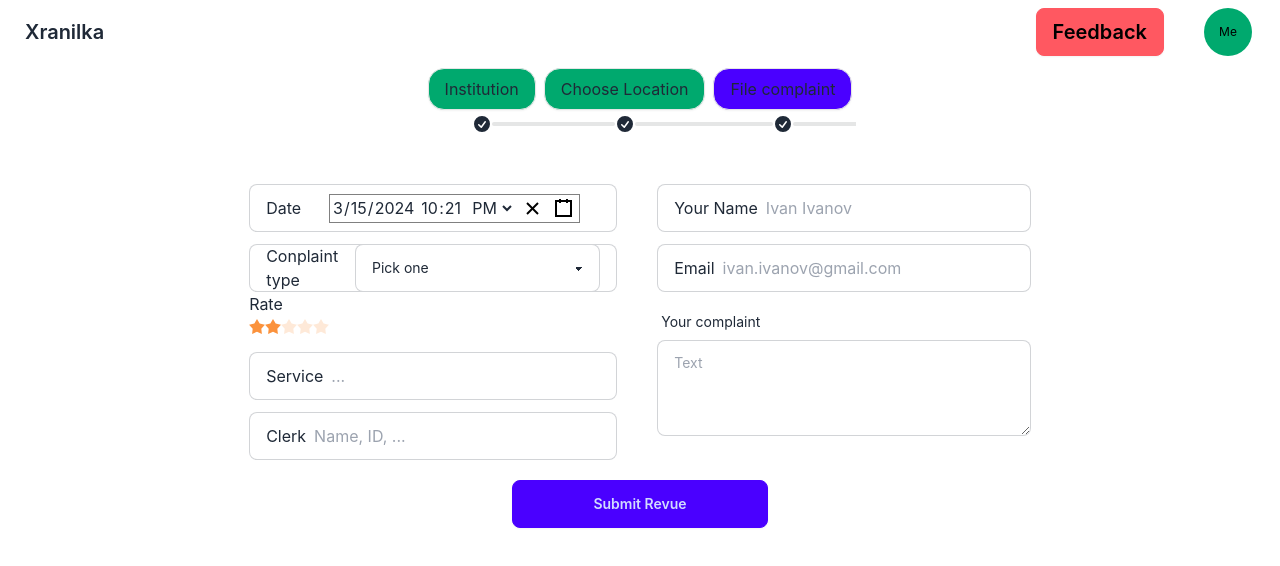
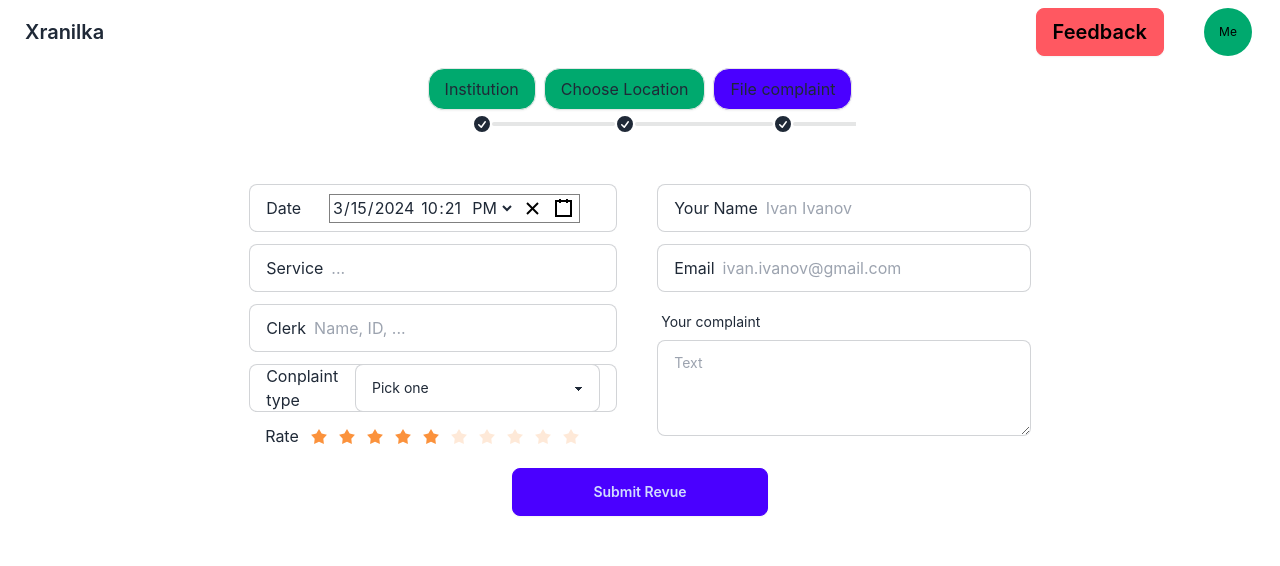
Before and after one commit to NikolayLazarov/HackTUES10, a React (Create React App) app in the folder front-end/: page /complaint-form in a window 1280 px wide. Shown: the top 566 px of the page. Built offline with nearby package versions, Linux system fonts and the light colour scheme.

Commit message:
Better Design Form, add mor stars to rating

```diff
--- a/front-end/src/components/ComplaintForm/ComplaintForm.jsx
+++ b/front-end/src/components/ComplaintForm/ComplaintForm.jsx
@@ -23,16 +23,6 @@ const ComplaintForm = () => {
                 </label>
 
                 <label className="input input-bordered flex items-center gap-2">
-                Conplaint type
-                    <SelectorOptions options={["speed" , "politeness", "precision", "tech", "accessability", "pricing"]}/>
-                </label>
-
-                <label className='box box-border '>
-                <p>Rate</p>        <Rating />
-
-                </label>
-
-                <label className="input input-bordered flex items-center gap-2">
                 Service
                 <input type="text" className="grow" placeholder="..." />
                 </label>
@@ -40,6 +30,15 @@ const ComplaintForm = () => {
                 <label className="input input-bordered flex items-center gap-2">
                 Clerk
                 <input type="text" className="grow" placeholder="Name, ID, ..." />
+                </label>
+
+                <label className="input input-bordered flex items-center gap-2">
+                Conplaint type
+                    <SelectorOptions options={["speed" , "politeness", "precision", "tech", "accessability", "pricing"]}/>
+                </label>
+
+                <label className="rating rating-sm flex items-center pl-4 gap-3">
+                    Rate <Rating />
                 </label>
             </div>
 
--- a/front-end/src/components/SelectorOptions/Rating.jsx
+++ b/front-end/src/components/SelectorOptions/Rating.jsx
@@ -2,13 +2,19 @@ import React from 'react'
 
 const Rating = () => {
   return (
-    <div className="rating rating-sm">
-    <input type="radio" name="rating-6" className="mask mask-star-2 bg-orange-400" />
-    <input type="radio" name="rating-6" className="mask mask-star-2 bg-orange-400" checked />
-    <input type="radio" name="rating-6" className="mask mask-star-2 bg-orange-400" />
-    <input type="radio" name="rating-6" className="mask mask-star-2 bg-orange-400" />
-    <input type="radio" name="rating-6" className="mask mask-star-2 bg-orange-400" />
-    </div>
+    <>
+      <input type="radio" name="rating-6" className="mask mask-star-2 bg-orange-400" />
+      <input type="radio" name="rating-6" className="mask mask-star-2 bg-orange-400"  />
+      <input type="radio" name="rating-6" className="mask mask-star-2 bg-orange-400" />
+      <input type="radio" name="rating-6" className="mask mask-star-2 bg-orange-400" />
+      <input type="radio" name="rating-6" className="mask mask-star-2 bg-orange-400" checked/>
+      <input type="radio" name="rating-6" className="mask mask-star-2 bg-orange-400" />
+      <input type="radio" name="rating-6" className="mask mask-star-2 bg-orange-400"  />
+      <input type="radio" name="rating-6" className="mask mask-star-2 bg-orange-400" />
+      <input type="radio" name="rating-6" className="mask mask-star-2 bg-orange-400" />
+      <input type="radio" name="rating-6" className="mask mask-star-2 bg-orange-400" />
+
+    </>
   )
 }
 
```
